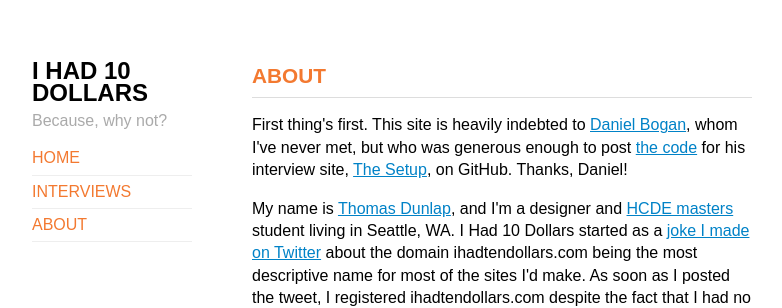
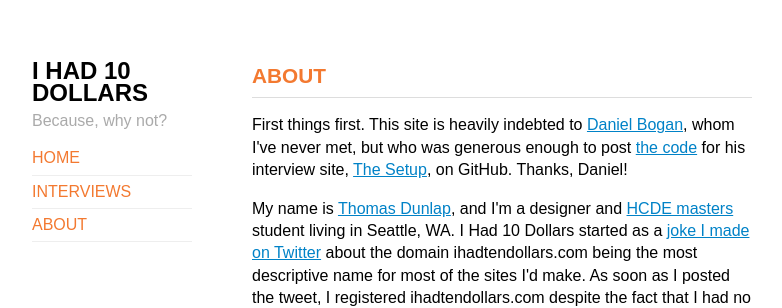
Before and after one commit to 10dollars/tendollars.github.io.raw, a Jekyll site: the page built from about/index.html, in a window 1280 px wide. Shown: the top 308 px of the page, without its empty margins (248-1030 px from the left). Built offline with Jekyll 4.4.1, drawn with Linux system fonts in a browser that asks for light colours.

Commit message:
fix typo in brett's interview and remove apostrophe in about

```diff
--- a/about/index.html
+++ b/about/index.html
@@ -4,7 +4,7 @@
 ---
 
 <h2>About</h2>
-<p>First thing's first. This site is heavily indebted to <a href="https://twitter.com/waferbaby">Daniel Bogan</a>, whom I've never met, but who was generous enough to post <a href="https://github.com/waferbaby/usesthis">the code</a> for his interview site, <a href="http://usesthis.com">The Setup</a>, on GitHub. Thanks, Daniel!</p>
+<p>First things first. This site is heavily indebted to <a href="https://twitter.com/waferbaby">Daniel Bogan</a>, whom I've never met, but who was generous enough to post <a href="https://github.com/waferbaby/usesthis">the code</a> for his interview site, <a href="http://usesthis.com">The Setup</a>, on GitHub. Thanks, Daniel!</p>
 
 <p>My name is <a href="http://twitter.com/spladow">Thomas Dunlap</a>, and I'm a designer and <a href="http://www.hcde.washington.edu/ms">HCDE masters</a> student living in Seattle, WA. I Had 10 Dollars started as a <a href="https://twitter.com/spladow/statuses/325064162009051136">joke I made on Twitter</a> about the domain ihadtendollars.com being the most descriptive name for most of the sites I'd make. As soon as I posted the tweet, I registered ihadtendollars.com despite the fact that I had no idea what I'd do with it. It sat gathering dust for over a year before I figured out that I wanted to use it to show off side projects that my friends and other awesome people were making. </p>
 
```
Also changed, not shown: _posts/2014-06-04-brett-oconnor.md (+1 -1 lines).
